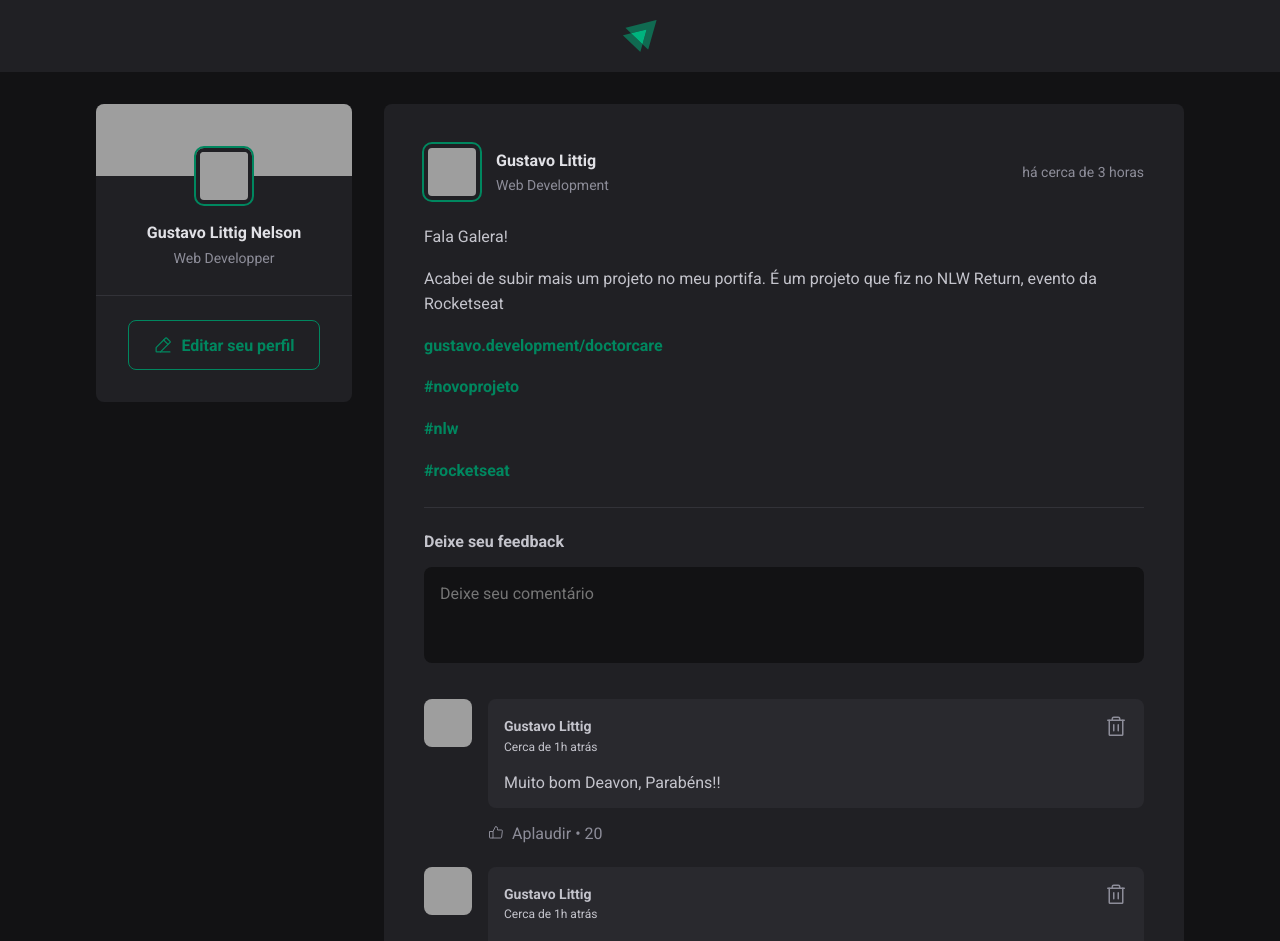
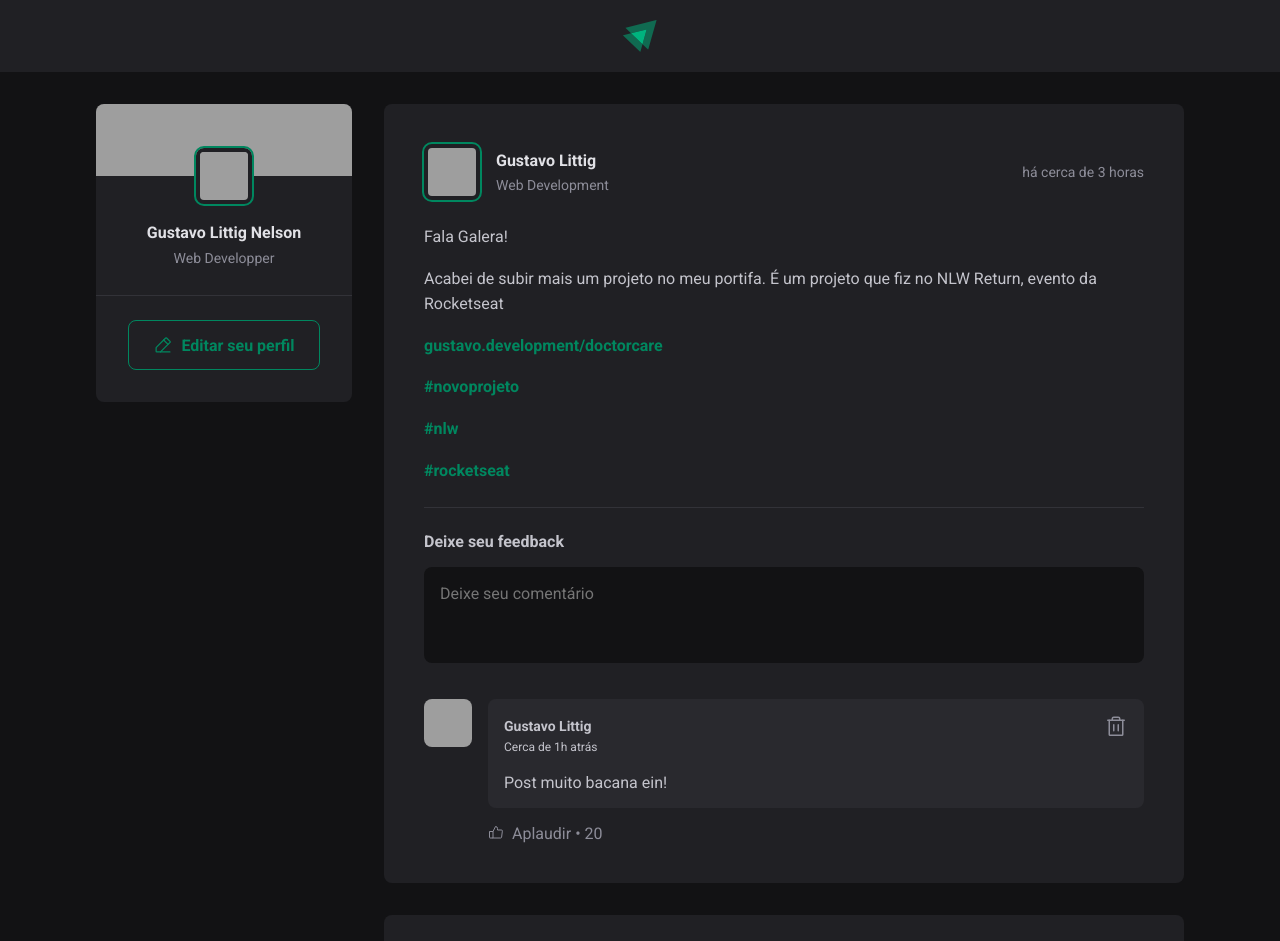
Before and after one commit to LittigDev/ignite-feed-rocketseat, a React (Vite) app: page / in a window 1280 px wide. Shown: the top 941 px of the page. Built offline with nearby package versions, Linux system fonts and the light colour scheme; grey boxes are pictures that could not be loaded.

Commit message:
FIR/08 understanding declarative programming and applying state

```diff
--- a/src/components/Comment.jsx
+++ b/src/components/Comment.jsx
@@ -2,7 +2,7 @@ import { ThumbsUp, Trash } from 'phosphor-react';
 import { Avatar } from './Avatar';
 import styles from './Comment.module.css';
 
-export function Comment() {
+export function Comment({ content }) {
     return (
         <div className={styles.comment}>
             <Avatar hasBorder={false} src="https://github.com/LittigDev.png" />
@@ -18,7 +18,7 @@ export function Comment() {
                             <Trash size={24}/>
                         </button>
                     </header>
-                    <p>Muito bom Deavon, Parabéns!! </p>
+                    <p>{content}</p>
                 </div>
                 <footer>
                     <button>
--- a/src/components/Post.jsx
+++ b/src/components/Post.jsx
@@ -3,10 +3,17 @@ import ptBR from 'date-fns/locale/pt-BR';
 import { Comment } from './Comment';
 import { Avatar } from './Avatar';
 import styles from './Post.module.css';
+import { useState } from 'react';
 
 //TODO: Ajustar cor do valor escrito em textarea;
 
 export function Post({ author, publishedAt, content }) {
+    const [comments, setComments] = useState([
+        'Post muito bacana ein!'
+    ]);
+    const [newCommentText, setNewCommentText] = useState('');
+
+
     const publishedDateFormatted = format(publishedAt, "dd 'de' LLLL 'às' HH:mm'h'", {
         locale: ptBR
     });
@@ -14,6 +21,16 @@ export function Post({ author, publishedAt, content }) {
         locale: ptBR,
         addSuffix: true
     });
+
+    function handleCreateNewComment() {
+        event.preventDefault();
+        setComments([...comments, newCommentText ]);
+        setNewCommentText('');
+    }
+
+    function handleNewCommentChange() {
+        setNewCommentText(event.target.value)
+    }
 
     return (
         <article className={styles.post}>
@@ -33,11 +50,11 @@ export function Post({ author, publishedAt, content }) {
 
             <div className={styles.content}>
                 {
-                    content.map(item => {
+                    content.map((item, id) => {
                         if (item.type === 'paragraph') {
-                            return <p>{ item.content }</p>
+                            return <p key={id}>{ item.content }</p>
                         } else if (item.type === 'link') {
-                            return <p><a href="#">{ item.content }</a></p>
+                            return <p key={id}><a href="#">{ item.content }</a></p>
                         }
 
                         return (
@@ -46,18 +63,27 @@ export function Post({ author, publishedAt, content }) {
                     })
                 }
             </div>
-            <form className={styles.commentForm}>
+            <form onSubmit={handleCreateNewComment} className={styles.commentForm}>
                 <strong>Deixe seu feedback</strong>
-                <textarea placeholder="Deixe seu comentário"/>
+                <textarea
+                    name="comment"
+                    onChange={handleNewCommentChange}
+                    value={newCommentText}
+                    placeholder="Deixe seu comentário"
+                />
                 <footer>
                     <button type="submit">Publicar</button>
                 </footer>
             </form>
 
             <div className={styles.commentList}>
-                <Comment />
-                <Comment />
-                <Comment />
+                {
+                    comments.map((content, id) => {
+                        return (
+                            <Comment content={content} key={id}/>
+                        )
+                    })
+                }
             </div>
         </article>
     )
--- a/src/components/Post.module.css
+++ b/src/components/Post.module.css
@@ -78,7 +78,7 @@
     height: 6rem;
     padding: 1rem;
     border-radius: 8px;
-    color: ar(--gray-100);
+    color: var(--gray-100);
     line-height: 1.4;
     margin-top: 1rem;
 }
```
